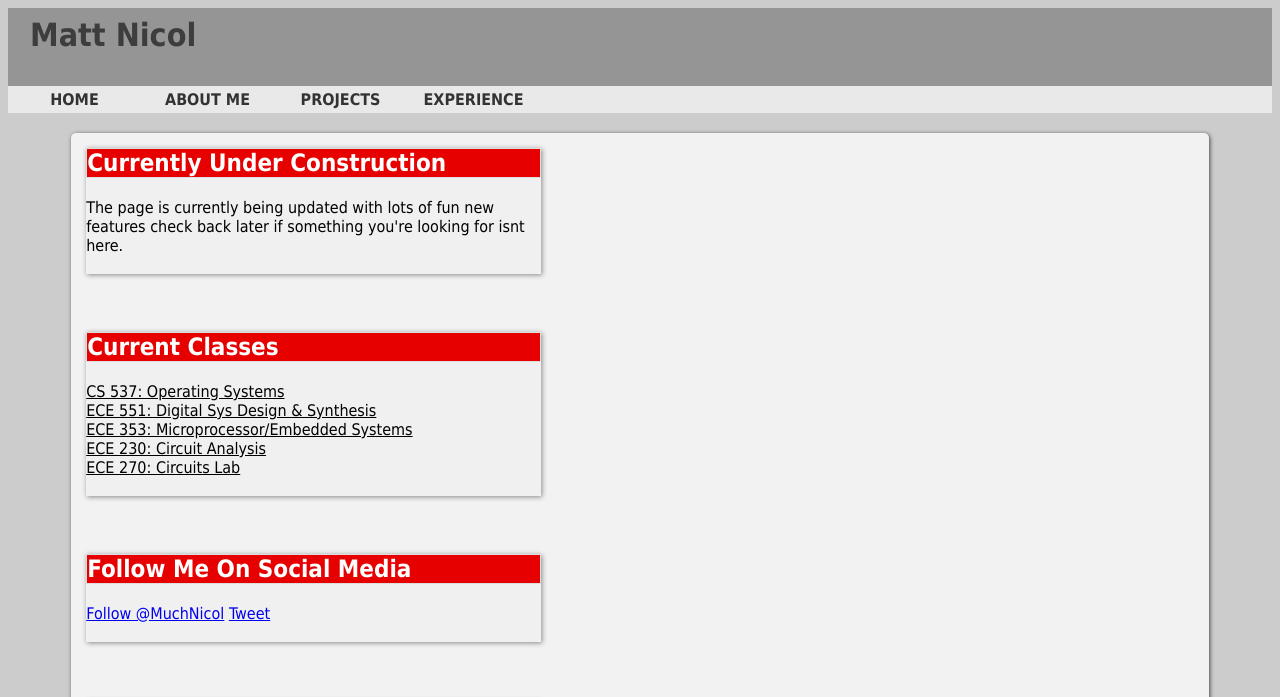
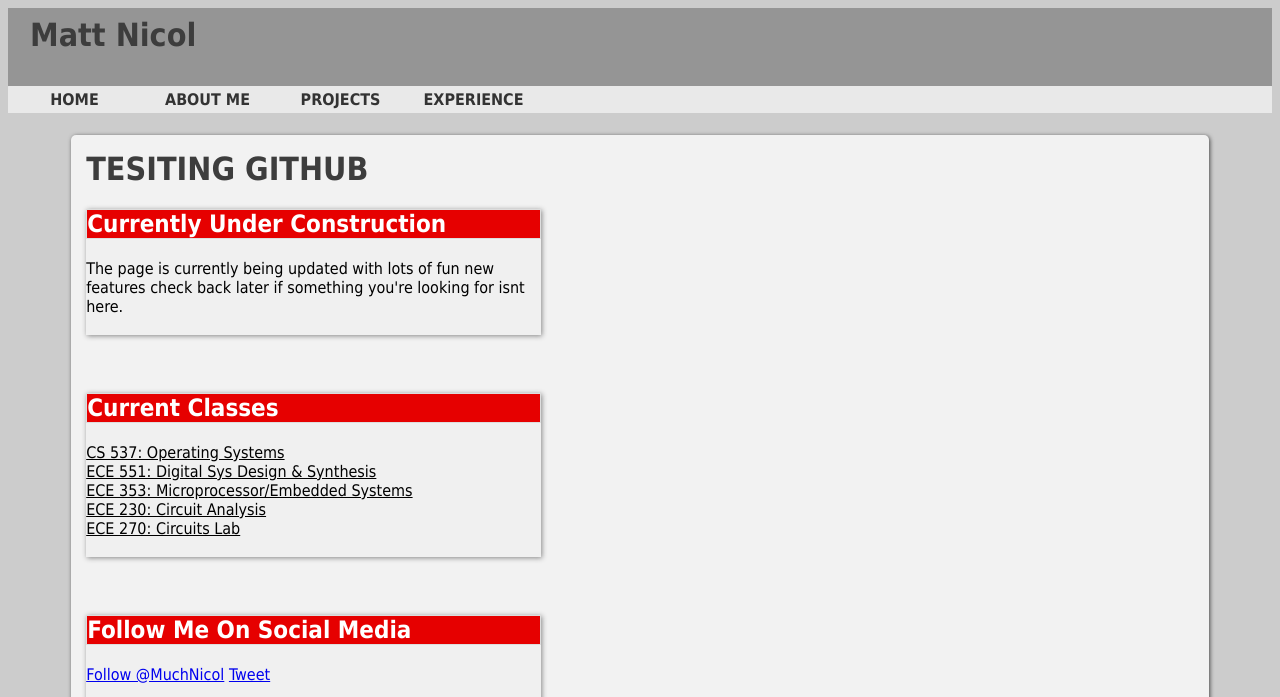
Before and after one commit to mnicol/public_html, a plain HTML site: page index.html in a window 1280 px wide. Shown: the top 697 px of the page. Drawn offline with nearby package versions, Linux system fonts and the light colour scheme.

Commit message:
Testing Github Syncing

```diff
--- a/index.html
+++ b/index.html
@@ -57,6 +57,7 @@
 <div id="mainPage" class="formatBody">
   <div class="innerBody">
 
+  <h1>TESITING GITHUB</h1>
 
   <div class="divBlocks">
     <h2  class="ui-widget-header smallHeader">Currently Under Construction</h2>
```
